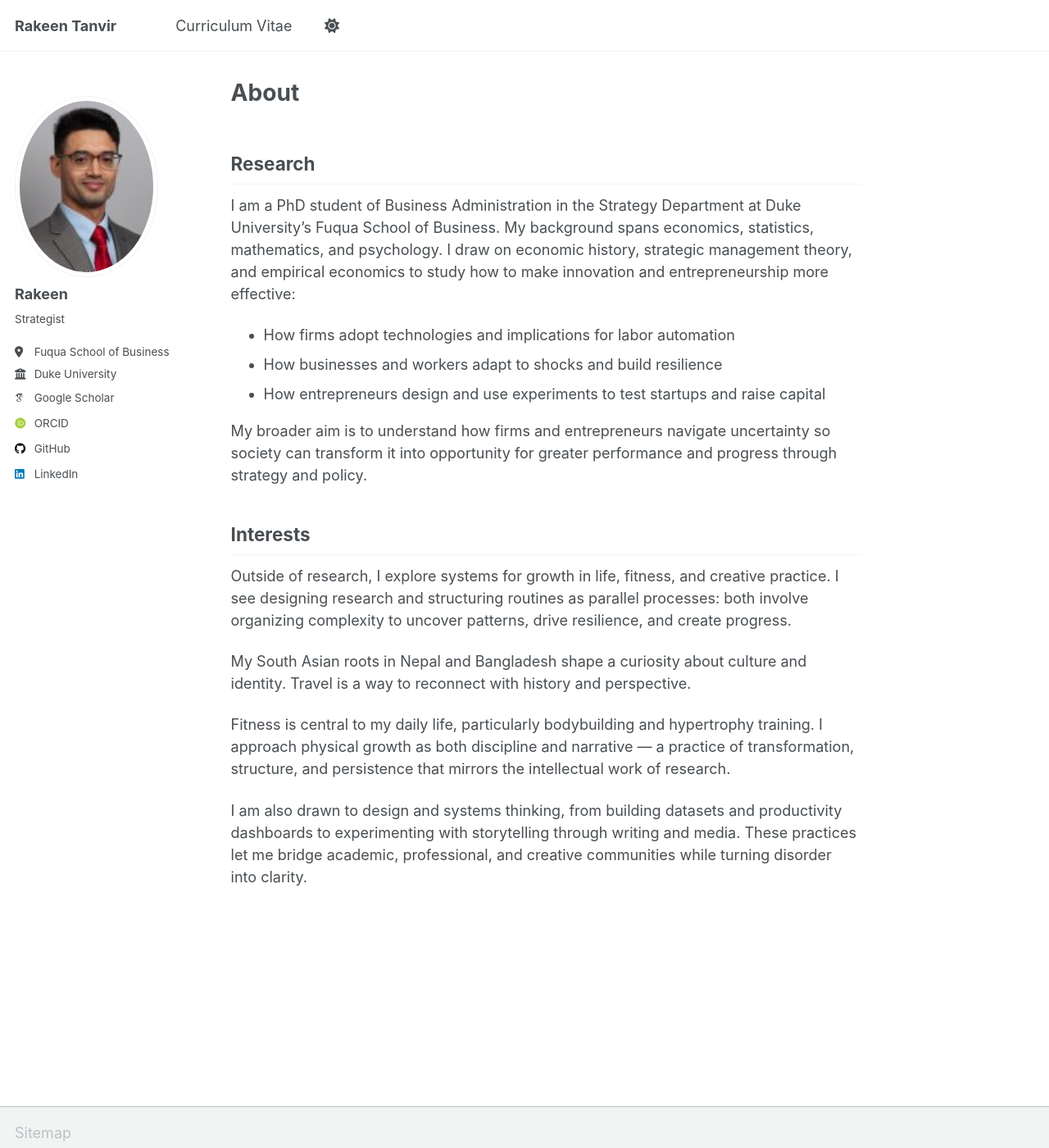
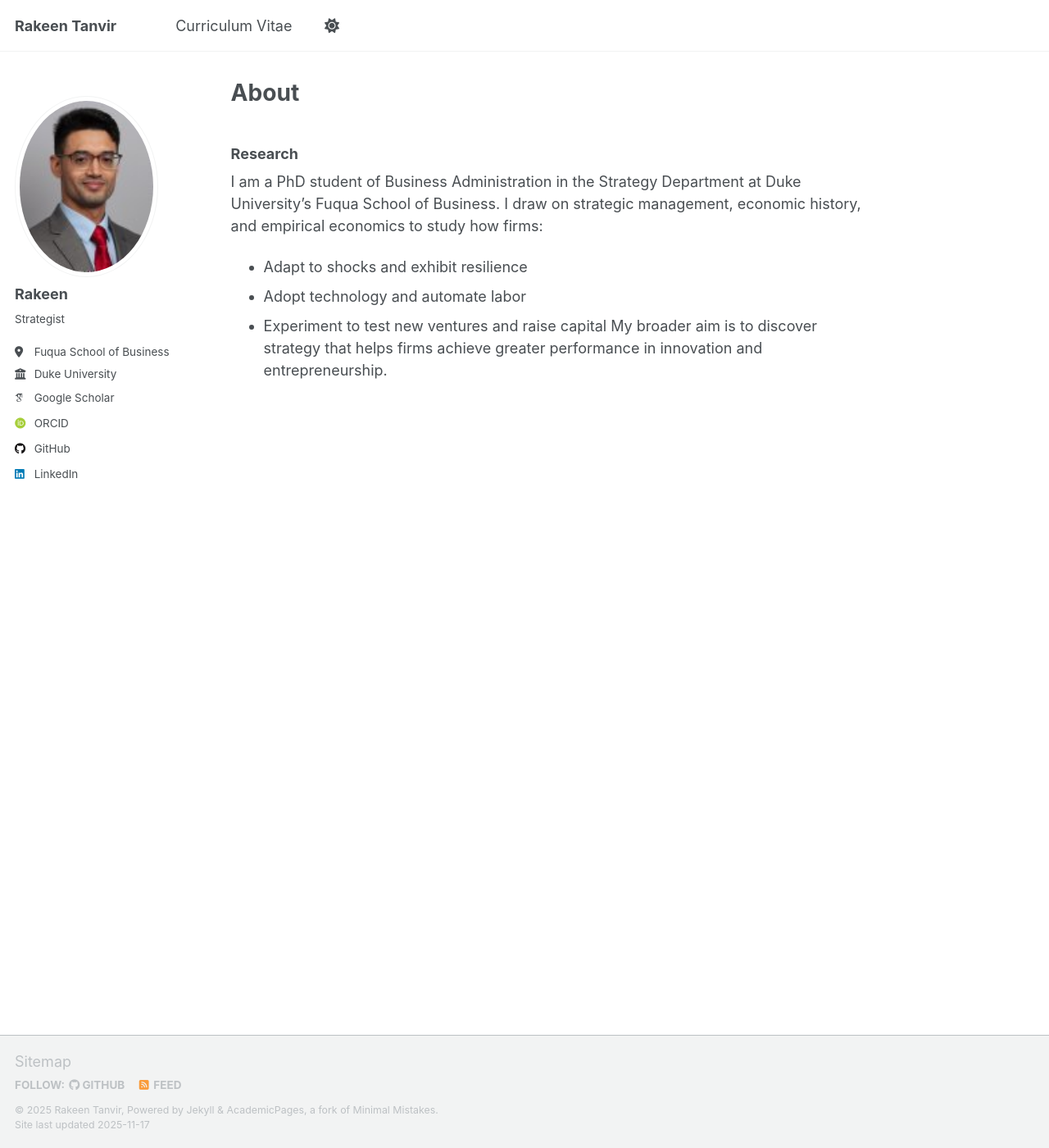
Before and after one commit to rakeentanvir/rakeentanvir.github.io, a Jekyll site: the page built from _pages/about.md, in a window 1280 px wide and 1400 px high. Shown: the whole window at 82% size. Built offline with Jekyll 4.4.1, drawn with Linux system fonts in a browser that asks for light colours; some web fonts are replaced; a script that is not in the unit is left out.

Commit message:
Revise about page content for clarity and focus

```diff
--- a/_pages/about.md
+++ b/_pages/about.md
@@ -6,19 +6,9 @@
   - /about/
   - /about.html
 ---
-## Research
-I am a PhD student of Business Administration in the Strategy Department at Duke University’s Fuqua School of Business. My background spans economics, statistics, mathematics, and psychology. I draw on economic history, strategic management theory, and empirical economics to study how to make innovation and entrepreneurship more effective:
-- How firms adopt technologies and implications for labor automation
-- How businesses and workers adapt to shocks and build resilience
-- How entrepreneurs design and use experiments to test startups and raise capital
-
-My broader aim is to understand how firms and entrepreneurs navigate uncertainty so society can transform it into opportunity for greater performance and progress through strategy and policy.
-
-## Interests
-Outside of research, I explore systems for growth in life, fitness, and creative practice. I see designing research and structuring routines as parallel processes: both involve organizing complexity to uncover patterns, drive resilience, and create progress.
-
-My South Asian roots in Nepal and Bangladesh shape a curiosity about culture and identity. Travel is a way to reconnect with history and perspective.
-
-Fitness is central to my daily life, particularly bodybuilding and hypertrophy training. I approach physical growth as both discipline and narrative — a practice of transformation, structure, and persistence that mirrors the intellectual work of research.
-
-I am also drawn to design and systems thinking, from building datasets and productivity dashboards to experimenting with storytelling through writing and media. These practices let me bridge academic, professional, and creative communities while turning disorder into clarity.
+### Research
+I am a PhD student of Business Administration in the Strategy Department at Duke University’s Fuqua School of Business. I draw on strategic management, economic history, and empirical economics to study how firms:
+- Adapt to shocks and exhibit resilience
+- Adopt technology and automate labor
+- Experiment to test new ventures and raise capital
+My broader aim is to discover strategy that helps firms achieve greater performance in innovation and entrepreneurship.
```
